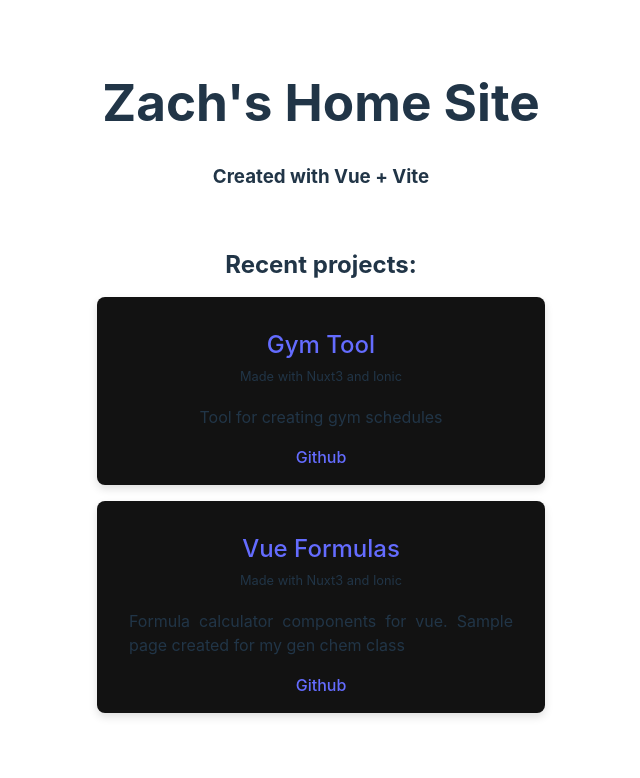
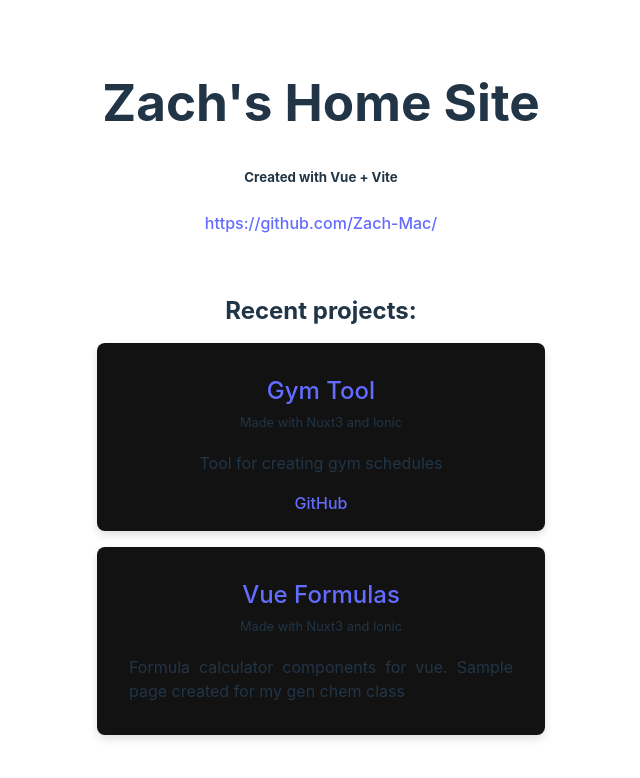
Before and after one commit to Zach-Mac/zach-mac.github.io, a Vue app: page / in a window 1280 px wide. Shown: the top 778 px of the page, without its empty margins (319-959 px from the left). Built offline with nearby package versions, Linux system fonts and the light colour scheme.

Commit message:
More components

```diff
--- a/src/App.vue
+++ b/src/App.vue
@@ -1,11 +1,14 @@
 <script setup>
 import SiteLink from '@/components/SiteLink.vue'
+import GitLink from '@/components/GitLink.vue'
 </script>
 
 <template>
 	<div class="container">
 		<h1>Zach's Home Site</h1>
-		<h3>Created with Vue + Vite</h3>
+		<h5>Created with Vue + Vite</h5>
+
+		<a href="https://github.com/Zach-Mac/">https://github.com/Zach-Mac/</a>
 
 		<div class="spacer">
 			<h2>Recent projects:</h2>
@@ -13,19 +16,14 @@ import SiteLink from '@/components/SiteLink.vue'
 
 		<SiteLink
 			title="Gym Tool"
+			uses="Nuxt3 and Ionic"
 			href="https://zachs-gym-tool.netlify.app"
 			github="GymTool"
-			uses="Nuxt3 and Ionic"
 		>
 			Tool for creating gym schedules
 		</SiteLink>
 
-		<SiteLink
-			title="Vue Formulas"
-			href=""
-			uses="Nuxt3 and Ionic"
-			github="VueFormulas"
-		>
+		<SiteLink title="Vue Formulas" uses="Nuxt3 and Ionic" href="" github="">
 			Formula calculator components for vue. Sample page created for my
 			gen chem class
 		</SiteLink>
--- /dev/null
+++ b/src/components/GitLink.vue
@@ -0,0 +1,20 @@
+<script setup>
+import { ref } from 'vue'
+
+const props = defineProps({
+	href: {
+		type: String
+	}
+})
+
+const href = ref(props.href)
+if (href.value && !href.value.includes('github.com')) {
+	href.value = 'https://github.com/Zach-Mac/' + href.value
+}
+
+console.log('href', href.value)
+</script>
+
+<template>
+	<a v-if="href" :href="href">GitHub</a>
+</template>
--- a/src/components/SiteLink.vue
+++ b/src/components/SiteLink.vue
@@ -1,5 +1,6 @@
 <script setup>
 import { ref } from 'vue'
+import GitLink from '@/components/GitLink.vue'
 
 const props = defineProps({
 	title: {
@@ -19,11 +20,6 @@ const props = defineProps({
 		default: ''
 	}
 })
-
-const github = ref(props.github)
-if (github.value && !github.value.includes('github.com')) {
-	github.value = 'https://github.com/Zach-Mac/' + github.value
-}
 
 const link = ref(null)
 
@@ -45,7 +41,7 @@ function onCardClick() {
 		</h2>
 		<p class="uses">Made with {{ uses }}</p>
 		<p><slot></slot></p>
-		<a v-if="github" :href="github">Github</a>
+		<GitLink :href="github" />
 	</div>
 </template>
 
```
